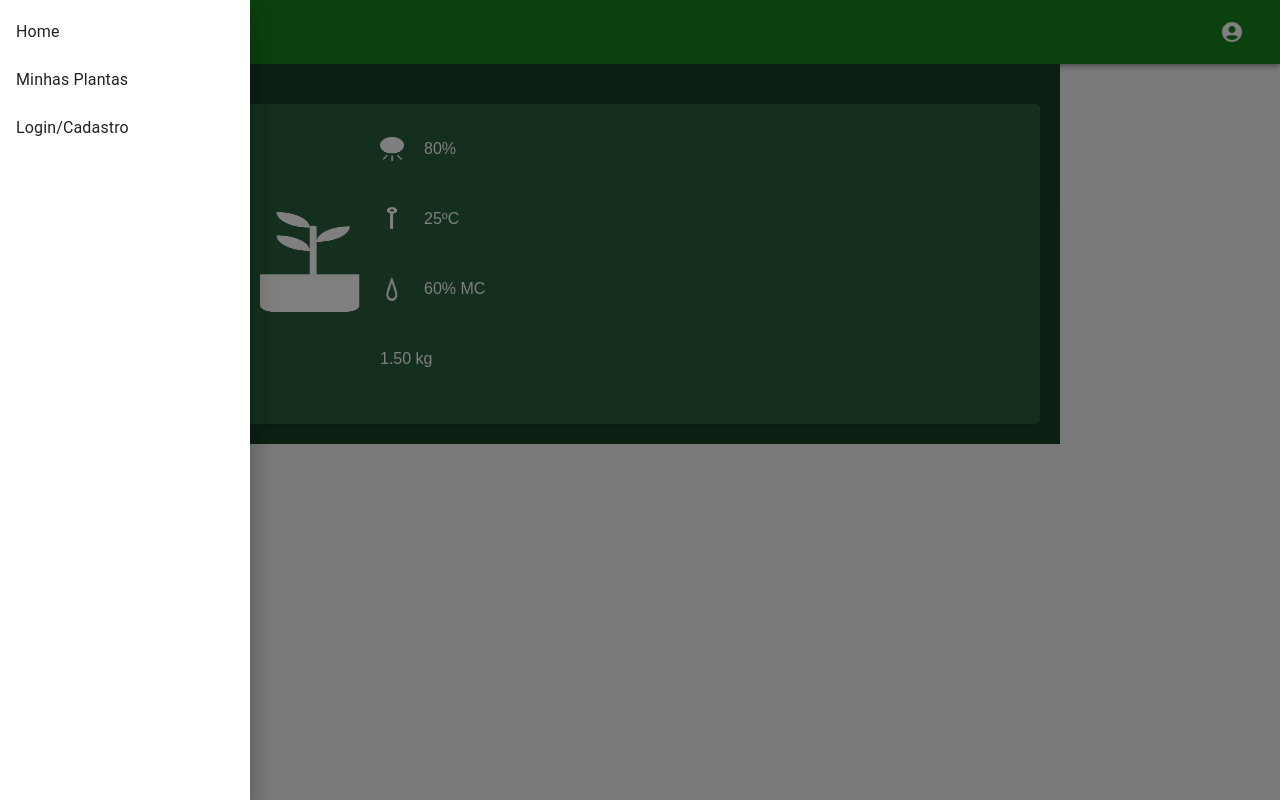
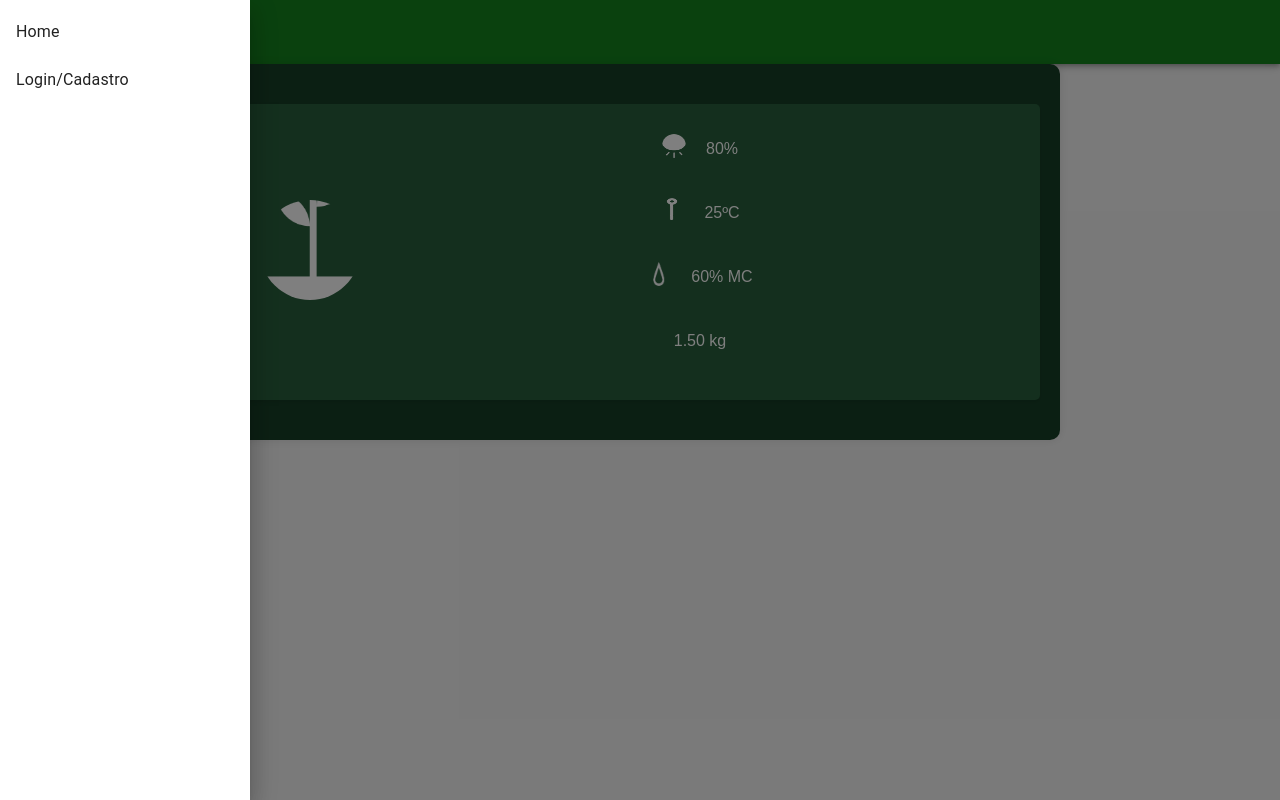
Before and after one commit to AelMartins/_smart-greenhouse, a React (Create React App) app in the folder WEB/my-app/: page /dataPlant in a window 1280 px wide. Both pictures are taken after a click on the button "menu". Built offline with nearby package versions, Linux system fonts and the light colour scheme.

Commit message:
11/06 finalização dataPlant

```diff
--- a/WEB/my-app/src/components/AppBar.jsx
+++ b/WEB/my-app/src/components/AppBar.jsx
@@ -13,12 +13,23 @@ import List from '@mui/material/List';
 import ListItem from '@mui/material/ListItem';
 import ListItemButton from '@mui/material/ListItemButton';
 import ListItemText from '@mui/material/ListItemText';
-import { Link } from 'react-router-dom';
+import { Link, useNavigate } from 'react-router-dom';
 
 export default function MenuAppBar() {
-  const [auth, setAuth] = React.useState(true);
+  const navigate = useNavigate();
+  const [auth, setAuth] = React.useState(!!sessionStorage.getItem('user'));
   const [anchorEl, setAnchorEl] = React.useState(null);
   const [drawerOpen, setDrawerOpen] = React.useState(false);
+
+  React.useEffect(() => {
+    const handleStorageChange = () => {
+      setAuth(!!sessionStorage.getItem('user'));
+    };
+    window.addEventListener('storage', handleStorageChange);
+    return () => {
+      window.removeEventListener('storage', handleStorageChange);
+    };
+  }, []);
 
   const handleMenu = (event) => {
     setAnchorEl(event.currentTarget);
@@ -26,6 +37,9 @@ export default function MenuAppBar() {
 
   const handleClose = () => {
     setAnchorEl(null);
+    if (auth) {
+      navigate('/homeUser');
+    }
   };
 
   const toggleDrawer = (open) => (event) => {
@@ -43,13 +57,21 @@ export default function MenuAppBar() {
       onKeyDown={toggleDrawer(false)}
     >
       <List>
-        {['Home', 'Minhas Plantas', 'Login/Cadastro'].map((text, index) => (
-          <ListItem key={text} disablePadding>
-            <ListItemButton component={Link} to={text === 'Home' ? '/' : text === 'Minhas Plantas' ? '/dataPlant' : '/SignIn'}>
-              <ListItemText primary={text} />
-            </ListItemButton>
-          </ListItem>
-        ))}
+        {auth
+          ? ['Home', 'Minhas Plantas'].map((text) => (
+              <ListItem key={text} disablePadding>
+                <ListItemButton component={Link} to={text === 'Home' ? '/' : '/homeUser'}>
+                  <ListItemText primary={text} />
+                </ListItemButton>
+              </ListItem>
+            ))
+          : ['Home', 'Login/Cadastro'].map((text) => (
+              <ListItem key={text} disablePadding>
+                <ListItemButton component={Link} to={text === 'Home' ? '/' : '/SignIn'}>
+                  <ListItemText primary={text} />
+                </ListItemButton>
+              </ListItem>
+            ))}
       </List>
     </Box>
   );
@@ -106,7 +128,6 @@ export default function MenuAppBar() {
                 onClose={handleClose}
               >
                 <MenuItem onClick={handleClose}>Profile</MenuItem>
-                <MenuItem onClick={handleClose}>My account</MenuItem>
               </Menu>
             </div>
           )}
--- a/WEB/my-app/src/components/DataPlant.css
+++ b/WEB/my-app/src/components/DataPlant.css
@@ -1,3 +1,5 @@
+/* DataPlant.css */
+
 .container {
   max-width: 800px;
   margin: 0 auto;
@@ -5,12 +7,15 @@
   font-family: Arial, sans-serif;
   background-color: #173f27; /* Fundo verde escuro */
   color: #fff; /* Texto branco */
+  border-radius: 10px;
+  box-shadow: 0 0 10px rgba(0, 0, 0, 0.1);
 }
 
 h1 {
   font-size: 24px;
   font-weight: bold;
   margin-bottom: 20px;
+  text-align: center;
 }
 
 .panel {
@@ -20,6 +25,7 @@ h1 {
   border-radius: 5px;
   padding: 20px;
   box-shadow: 0 2px 4px rgba(0, 0, 0, 0.1);
+  margin-bottom: 20px;
 }
 
 .imageContainer {
@@ -29,30 +35,38 @@ h1 {
 .plantImage {
   width: 100px;
   height: 100px;
+  border-radius: 50%;
+  object-fit: cover;
 }
 
 .infoContainer {
   flex: 1;
+  display: flex;
+  flex-direction: column;
+  align-items: center;
 }
 
 .dataPlant {
   display: flex;
   align-items: center;
-  margin-bottom: 20px; /* Aumentado o espaço entre os itens */
+  margin-bottom: 20px;
 }
 
 .dataPlant img {
-  margin-right: 20px; /* Aumentado o espaço entre a imagem e o texto */
+  margin-right: 20px;
   width: 24px;
   height: 24px;
+  border-radius: 50%;
 }
 
 .label_text_style {
   font-size: 16px;
   color: #fff; /* Texto branco */
+  margin-bottom: 10px;
 }
 
 .errorText {
   font-size: 16px;
   color: red;
+  margin-bottom: 10px;
 }
--- a/WEB/my-app/src/components/DataPlant.jsx
+++ b/WEB/my-app/src/components/DataPlant.jsx
@@ -17,6 +17,7 @@ const DataPlant = (props) => {
             // Simulação de dados
             const res = {
                 result: {
+
                     weight: 1500,
                     illumination: 80,
                     celsius: 25,
@@ -24,7 +25,7 @@ const DataPlant = (props) => {
                 }
             };
 
-            let { weight, illumination, celsius, humidity } = res.result;
+            let { plant_name, weight, illumination, celsius, humidity } = res.result;
 
             if (weight < 1000) {
                 weight = `${weight} g`;
--- a/WEB/my-app/src/components/HomeUser.jsx
+++ b/WEB/my-app/src/components/HomeUser.jsx
@@ -1,12 +1,12 @@
 import React, { useEffect, useState } from 'react';
 import { useNavigate } from 'react-router-dom';
+import Button from '@mui/material/Button';
 import './HomeUser.css';
-import { useUser } from '../userContext';
 
 const api = require('../utils/api');
 
 const HomeUser = (data) => {
-    const { user } = useUser();
+  const user = JSON.parse(sessionStorage.getItem('user'));
   const navigate = useNavigate();
 
   const defineUserName = (() => {
@@ -83,15 +83,26 @@ const HomeUser = (data) => {
     }
   };
 
-    const handlerDataPlant = (plant_id, plant_name) =>
-    {
-        setPlants({plant_id, plant_name});
-        navigate(`/dataPlant`, {plant_id, plant_name});
+  const handlerDataPlant = (plant_id, plant_name) => {
+    // console.log('plant_id: ', plant_id);
+    // console.log('plant_name: ', plant_name);
+    setPlants({ plant_id, plant_name });
+    navigate(`/dataPlant`, { plant_id, plant_name });
   }
 
   const renderItem = (item) => (
-        <div className="card plant-card" onClick={() => { handlerDataPlant(item.id, item.name); }}>
-        <p className="text-style">{item.name}</p>
+    <div className="card plant-card" key={item.id}>
+      <p className="text-style" onClick={() => { handlerDataPlant(item.id, item.name); }}>{item.name}</p>
+      <Button
+        variant="outlined"
+        color="secondary"
+        onClick={() => {
+          setSelectedPlantDelete(item);
+          setModalDeletePlant(true);
+        }}
+      >
+        Excluir
+      </Button>
     </div>
   );
 
@@ -120,12 +131,12 @@ const HomeUser = (data) => {
           <div className="modal-content">
             <p className="modal-text">Deseja deletar {selectedPlantDelete?.name}?</p>
             <div className="modal-buttons">
-            <button className="button cancel" onClick={() => { setModalDeletePlant(false); setSelectedPlantDelete(null); }}>
+              <Button variant="outlined" color="primary" onClick={() => { setModalDeletePlant(false); setSelectedPlantDelete(null); }}>
                 Cancelar
-            </button>
-            <button className="button delete" onClick={deletePlant}>
+              </Button>
+              <Button variant="contained" color="secondary" onClick={deletePlant}>
                 Deletar
-            </button>
+              </Button>
             </div>
           </div>
         </div>
@@ -145,12 +156,12 @@ const HomeUser = (data) => {
               {messageNewPlant?.msg || ''}
             </p>
             <div className="modal-buttons">
-            <button className="button cancel" onClick={() => { setModalNewPlant(false); setSelectedPlantDelete(null); }}>
+              <Button variant="outlined" color="primary" onClick={() => { setModalNewPlant(false); setSelectedPlantDelete(null); }}>
                 Cancelar
-            </button>
-            <button className="button add" onClick={addNewPlant}>
+              </Button>
+              <Button variant="contained" color="primary" onClick={addNewPlant}>
                 Adicionar
-            </button>
+              </Button>
             </div>
           </div>
         </div>
--- a/WEB/my-app/src/components/SignIn.jsx
+++ b/WEB/my-app/src/components/SignIn.jsx
@@ -3,7 +3,6 @@ import { Container, TextField, Button, Typography, Card, CardContent } from '@mu
 import { styled } from '@mui/system';
 import { useNavigate } from 'react-router-dom';
 import backgroundImage from '../images/background.jpg';
-import { useUser } from '../userContext';
 import '../utils/api';
 
 const api = require('../utils/api');
@@ -55,25 +54,11 @@ const CustomButton = styled(Button)(({ type, theme }) => ({
   },
 }));
 
-// const ErrorText = styled(Typography)({
-//   color: 'red',
-//   marginBottom: '10px',
-// });
-
-// const LoadingText = styled(Typography)({
-//   fontSize: '18px',
-//   color: '#78d600',
-//   fontWeight: 'bold',
-//   textShadow: '2px 2px 4px black',
-//   marginBottom: '10px',
-// });
-
 const SignIn = () => {
   const navigate = useNavigate();
   const [email, setEmail] = useState('');
   const [messageRequest, setMessageRequest] = useState(null);
   const [password, setPassword] = useState('');
-  const { setUser } = useUser();
 
   const defineMessage = (message, set, time = 2500) => {
     set(message);
@@ -83,26 +68,30 @@ const SignIn = () => {
 
   const handleSignIn = async () => {
     if (!email || !password) {
-        defineMessage({ error: true, msg: 'Preencha os campos corretamente' }, setMessageRequest)
-        return
+        defineMessage({ error: true, msg: 'Preencha os campos corretamente' }, setMessageRequest);
+        return;
     }
 
-    setMessageRequest({ msg: 'Carregando...' })
+    setMessageRequest({ msg: 'Carregando...' });
 
     await api.post(`/users/login`, { email, password })
         .then(async res => {
-            defineMessage({ msg: `Login realizado com sucesso` }, setMessageRequest, 1500)
+            console.log('resposta', res);
+            defineMessage({ msg: `Login realizado com sucesso` }, setMessageRequest, 1500);
 
             // Adiciona dados do usuário a sessão
-            console.log('resposta: ', res);
-            setUser(res);
+            sessionStorage.setItem('user', JSON.stringify(res));
+
+            // Dispara evento de storage manualmente
+            window.dispatchEvent(new Event('storage'));
+
             navigate('/HomeUser');
-            setEmail('')
-            setPassword('')
+            setEmail('');
+            setPassword('');
 
         })
-        .catch(err => defineMessage({ error: true, msg: err?.response?.data?.message || 'Erro ao realizar Login' }, setMessageRequest))
-};
+        .catch(err => defineMessage({ error: true, msg: err?.response?.data?.message || 'Erro ao realizar Login' }, setMessageRequest));
+  };
 
   const handleSignUp = () => {
     navigate('/signUp');
```
Lines whose indentation alone changed are shown as unchanged.
